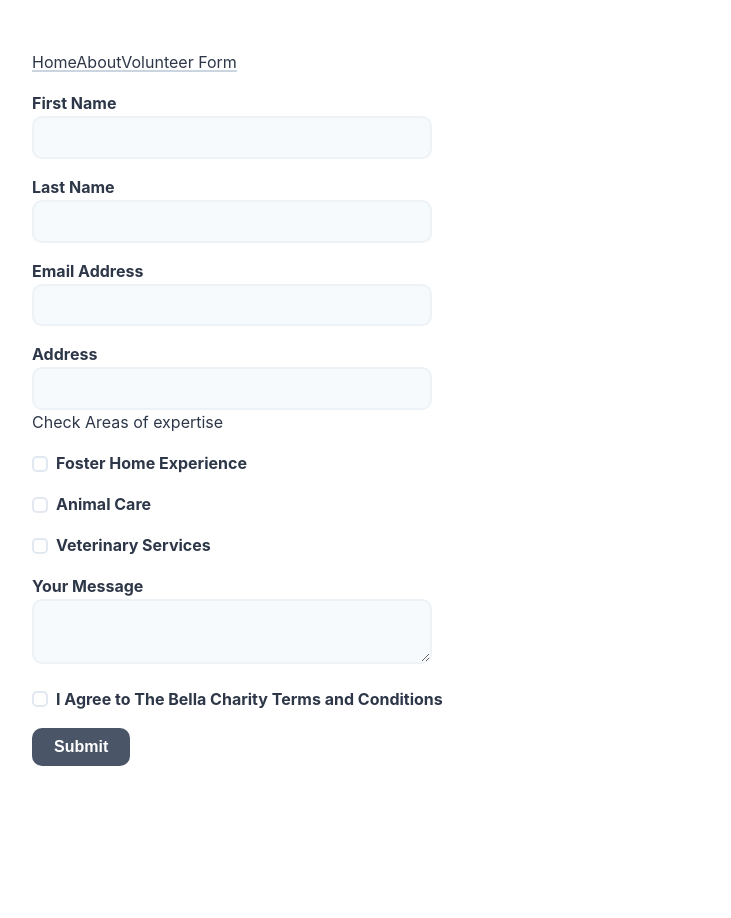
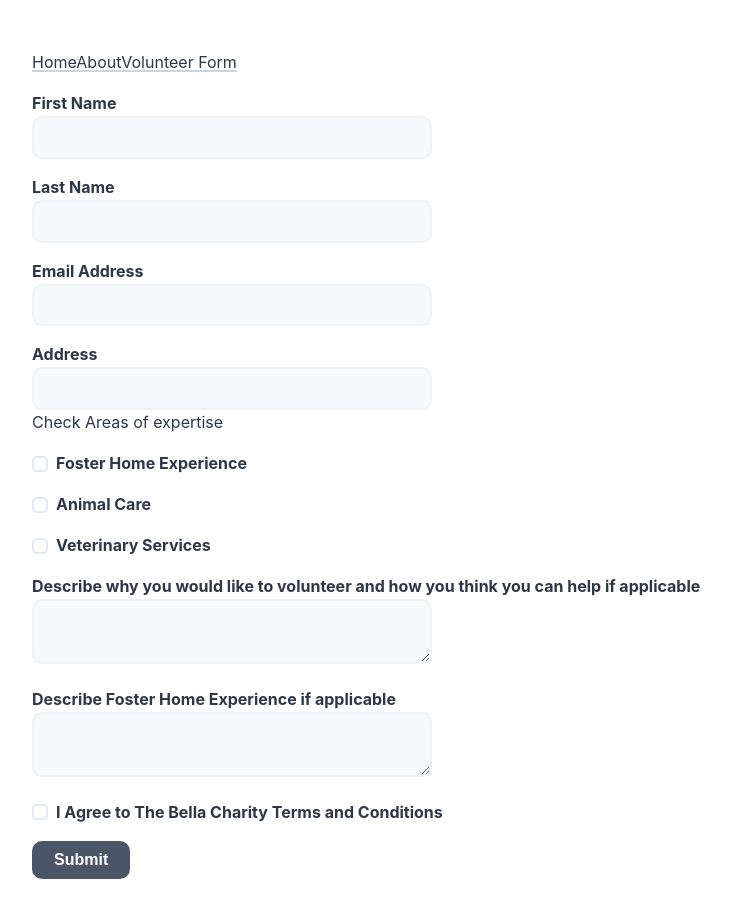
Before and after one commit to aedward8/BellaCharity, a React (Create React App) app in the folder app/: page /signup-form in a window 1280 px wide. Shown: the top 918 px of the page, without its empty margins (48-779 px from the left). Before the commit the page ends 832 px from the top, so only its background shows below. Built offline with nearby package versions, Linux system fonts and the light colour scheme.

Commit message:
working form with correct text areas

```diff
--- a/app/src/apiClient.js
+++ b/app/src/apiClient.js
@@ -20,12 +20,21 @@ export const addEntry = async (
   lastName,
   email,
   address,
-  message,
+  whyVolunteer,
+  fosterExperience,
   expertise,
 ) => {
   try {
     const body = {
-      data: { firstName, lastName, email, address, message, expertise },
+      data: {
+        firstName,
+        lastName,
+        email,
+        address,
+        whyVolunteer,
+        fosterExperience,
+        expertise,
+      },
     };
     const response = await fetch("/add-entry", {
       method: "POST",
--- a/app/src/components/SignupForm.js
+++ b/app/src/components/SignupForm.js
@@ -15,8 +15,9 @@ const SignupForm = () => {
         lastName: "",
         email: "",
         address: "",
-        message: "",
         expertise: [],
+        whyVolunteer: "",
+        fosterExperience: "",
         acceptedTerms: false,
       }}
       validationSchema={Yup.object({
@@ -40,9 +41,23 @@ const SignupForm = () => {
 
         // console.log("signupform", { values });
         //create variables to destructure out of values
-        let firstName, lastName, email, address, message, expertise;
+        let firstName,
+          lastName,
+          email,
+          address,
+          whyVolunteer,
+          fosterExperience,
+          expertise;
         // destructuring occurs below
-        ({ firstName, lastName, email, address, message, expertise } = {
+        ({
+          firstName,
+          lastName,
+          email,
+          address,
+          whyVolunteer,
+          fosterExperience,
+          expertise,
+        } = {
           ...values,
         });
         //join the string in the expertise array into one string
@@ -53,7 +68,8 @@ const SignupForm = () => {
           lastName,
           email,
           address,
-          message,
+          whyVolunteer,
+          fosterExperience,
           expertise,
         );
         resetForm();
@@ -101,8 +117,16 @@ const SignupForm = () => {
           </label>
         </div>
 
-        <label htmlFor="message">Your Message</label>
-        <Field name="message" as="textarea" />
+        <label htmlFor="whyVolunteer">
+          Describe why you would like to volunteer and how you think you can
+          help if applicable
+        </label>
+        <Field name="whyVolunteer" as="textarea" />
+
+        <label htmlFor="fosterExperience">
+          Describe Foster Home Experience if applicable
+        </label>
+        <Field name="fosterExperience" as="textarea" />
 
         <label htmlFor="acceptedTerms">
           <Field name="acceptedTerms" type="checkbox" /> I Agree to The Bella
```
